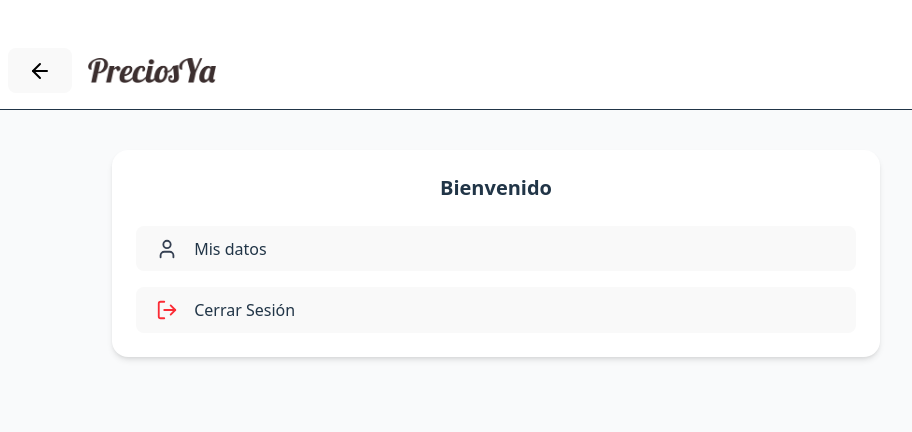
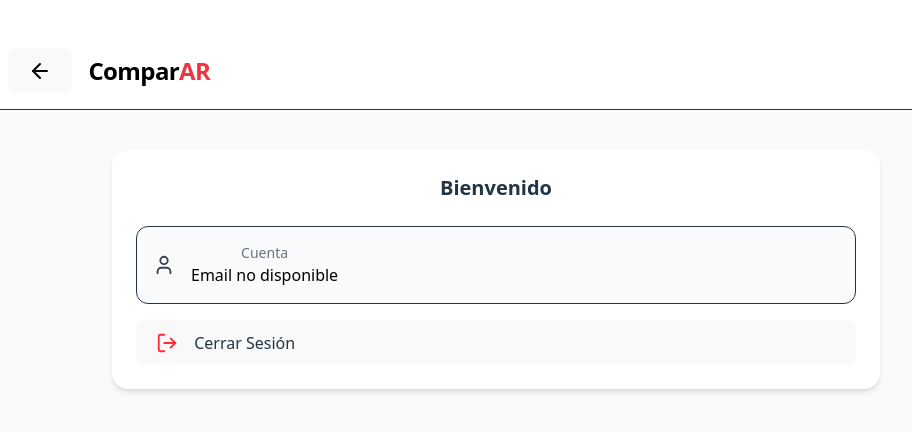
Before and after one commit to Yappets/comparar-proyecto-grado, a React (Vite) app in the folder frontend/: page /profile in a window 1280 px wide. Shown: the top 432 px of the page, without its empty margins (144-1056 px from the left). Built offline with nearby package versions, Linux system fonts and the light colour scheme; no server answers.

Commit message:
Mostrar email en perfil y actualizar logo

```diff
--- a/frontend/src/pages/profile/ProfileDesktop.tsx
+++ b/frontend/src/pages/profile/ProfileDesktop.tsx
@@ -1,14 +1,44 @@
 // src/pages/profile/ProfileDesktop.tsx
-import React, { useContext } from "react";
+import React, { useContext, useMemo } from "react";
 import { useNavigate } from "react-router-dom";
 import { AuthContext } from "../../context/AuthContext";
 import { AddressContext } from "../../context/AddressContext";
 import { User, LogOut, ArrowLeft } from "lucide-react";
 
+const obtenerEmailUsuario = () => {
+  try {
+    // 1) Si en algún login guardaste el email directo
+    const emailDirecto = localStorage.getItem("userEmail");
+    if (emailDirecto) return emailDirecto;
+
+    // 2) Si guardaste un objeto usuario
+    const usuarioGuardado = localStorage.getItem("user");
+    if (usuarioGuardado) {
+      const user = JSON.parse(usuarioGuardado);
+      if (user?.email) return user.email;
+    }
+
+    // 3) Si el token JWT tiene el email dentro del payload
+    const token = localStorage.getItem("token");
+    if (token) {
+      const payload = token.split(".")[1];
+      const decoded = JSON.parse(atob(payload));
+
+      if (decoded?.email) return decoded.email;
+    }
+
+    return "Email no disponible";
+  } catch (error) {
+    return "Email no disponible";
+  }
+};
+
 const ProfileDesktop: React.FC = () => {
   const navigate = useNavigate();
   const { logout } = useContext(AuthContext);
-  const { clearAddress, address } = useContext(AddressContext);
+  const { clearAddress } = useContext(AddressContext);
+
+  const emailUsuario = useMemo(() => obtenerEmailUsuario(), []);
 
   const handleLogout = () => {
     logout();
@@ -29,25 +59,34 @@
           </button>
 
           {/* LOGO */}
-          <img src="/icons/icono_preciosya.png" className="w-32" />
+          <div className="text-2xl font-bold tracking-tight text-black">
+            Compar<span className="text-[#EF3340]">AR</span>
+          </div>
 
         </div>
       </header>
 
       {/* CONTENIDO */}
       <div className="max-w-3xl mx-auto mt-10 bg-white p-6 rounded-2xl shadow-md">
-        <h2 className="text-xl font-semibold mb-6">
+        <h2 className="text-xl font-semibold mb-6 text-center">
           Bienvenido
         </h2>
 
         <div className="space-y-4">
-          <button
-            onClick={() => navigate("/profile/data")}
-            className="w-full flex items-center gap-4 p-4 border rounded-xl"
-          >
+
+          {/* EMAIL DE LA CUENTA */}
+          <div className="w-full flex items-center gap-4 p-4 border rounded-xl bg-gray-50">
             <User size={22} className="text-gray-700" />
-            Mis datos
-          </button>
+
+            <div>
+              <p className="text-sm text-gray-500">
+                Cuenta
+              </p>
+              <p className="font-medium text-black break-all">
+                {emailUsuario}
+              </p>
+            </div>
+          </div>
 
           <button
             onClick={handleLogout}
--- a/frontend/src/pages/profile/ProfileMobile.tsx
+++ b/frontend/src/pages/profile/ProfileMobile.tsx
@@ -1,5 +1,5 @@
 // src/pages/profile/ProfileMobile.tsx
-import React, { useContext, useState } from "react";
+import React, { useContext, useMemo, useState } from "react";
 import { useNavigate } from "react-router-dom";
 import { AuthContext } from "../../context/AuthContext";
 import { AddressContext } from "../../context/AddressContext";
@@ -7,25 +7,47 @@
 import BottomNav from "../../components/BottomNav2";
 import { User, LogOut, ArrowLeft } from "lucide-react";
 
+const obtenerEmailUsuario = () => {
+  try {
+    // 1) Si en algún login guardaste el email directo
+    const emailDirecto = localStorage.getItem("userEmail");
+    if (emailDirecto) return emailDirecto;
+
+    // 2) Si guardaste un objeto usuario
+    const usuarioGuardado = localStorage.getItem("user");
+    if (usuarioGuardado) {
+      const user = JSON.parse(usuarioGuardado);
+      if (user?.email) return user.email;
+    }
+
+    // 3) Si el token JWT tiene el email dentro del payload
+    const token = localStorage.getItem("token");
+    if (token) {
+      const payload = token.split(".")[1];
+      const decoded = JSON.parse(atob(payload));
+
+      if (decoded?.email) return decoded.email;
+    }
+
+    return "Email no disponible";
+  } catch (error) {
+    return "Email no disponible";
+  }
+};
+
 const ProfileMobile: React.FC = () => {
   const navigate = useNavigate();
-  const { logout, isAuthenticated } = useContext(AuthContext);
-  const { address, clearAddress } = useContext(AddressContext);
+  const { logout } = useContext(AuthContext);
+  const { clearAddress } = useContext(AddressContext);
 
   const [showLoginPrompt, setShowLoginPrompt] = useState(false);
+
+  const emailUsuario = useMemo(() => obtenerEmailUsuario(), []);
 
   const handleLogout = () => {
     logout();
     clearAddress();
     navigate("/home");
-  };
-
-  const handleAddressClick = () => {
-    if (isAuthenticated) {
-      navigate("/direccion");
-    } else {
-      setShowLoginPrompt(true);
-    }
   };
 
   return (
@@ -41,27 +63,35 @@
           </button>
 
           {/* LOGO */}
-          <img src="/icons/icono_preciosya.png" className="w-24" />
+          <div className="text-xl font-bold tracking-tight text-black">
+            Compar<span className="text-[#EF3340]">AR</span>
+          </div>
 
         </div>
-
 
       </div>
 
       {/* CONTENIDO */}
-      <div className="pt-[140px] px-6 flex-1">
+      <div className="pt-[120px] px-6 flex-1">
         <h2 className="text-center text-xl text-[#3A2F2F]">
           Bienvenido
         </h2>
 
         <div className="mt-8 space-y-4">
-         <button
-            onClick={() => navigate("/profile/data")}
-            className="w-full flex items-center gap-4 bg-white p-4 rounded-2xl shadow-md"
-          >
+
+          {/* EMAIL DE LA CUENTA */}
+          <div className="w-full flex items-center gap-4 bg-white p-4 rounded-2xl shadow-md">
             <User size={22} className="text-gray-700" />
-            Mis datos
-          </button>
+
+            <div className="min-w-0">
+              <p className="text-sm text-gray-500">
+                Cuenta
+              </p>
+              <p className="font-medium text-black break-all">
+                {emailUsuario}
+              </p>
+            </div>
+          </div>
 
           <button
             onClick={handleLogout}
```
